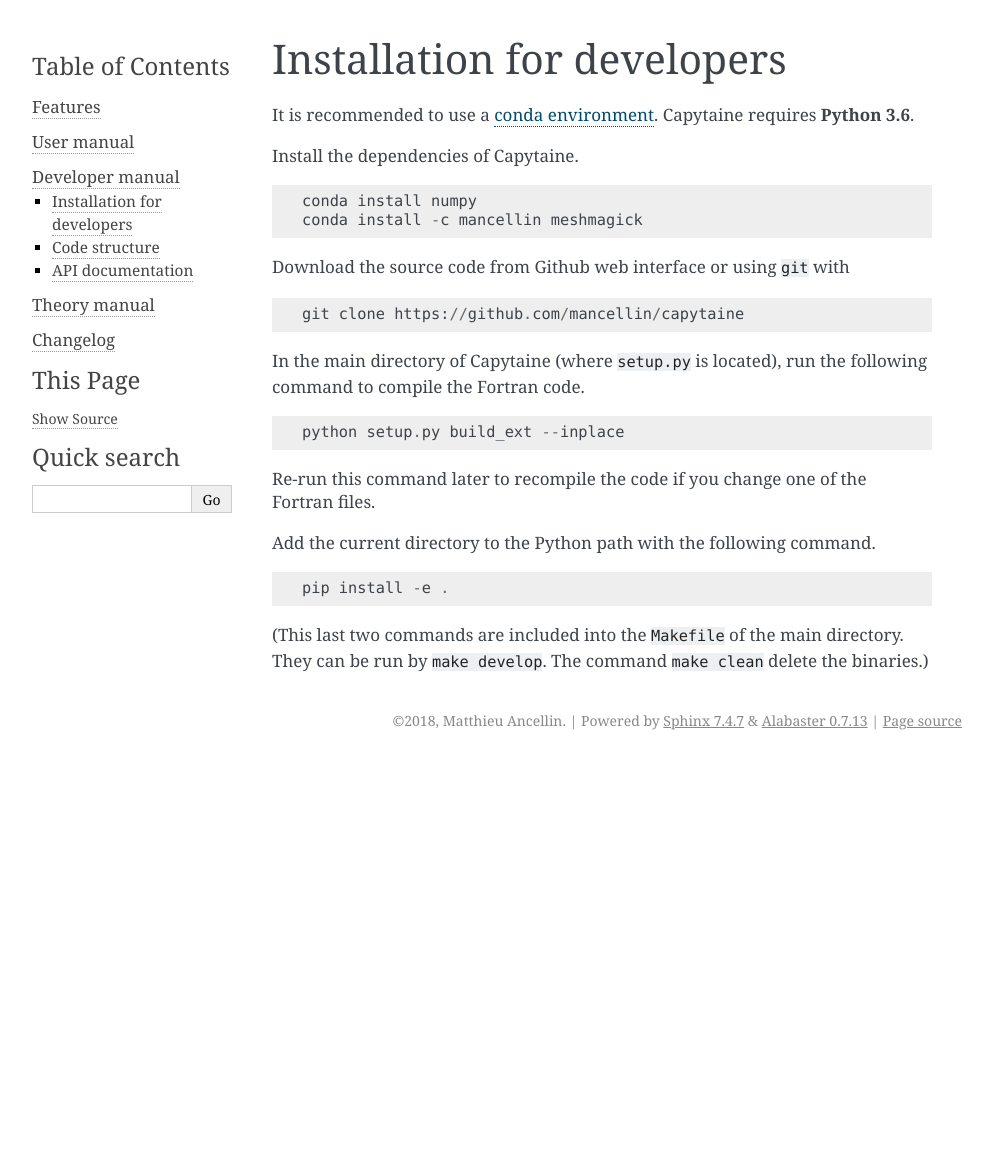
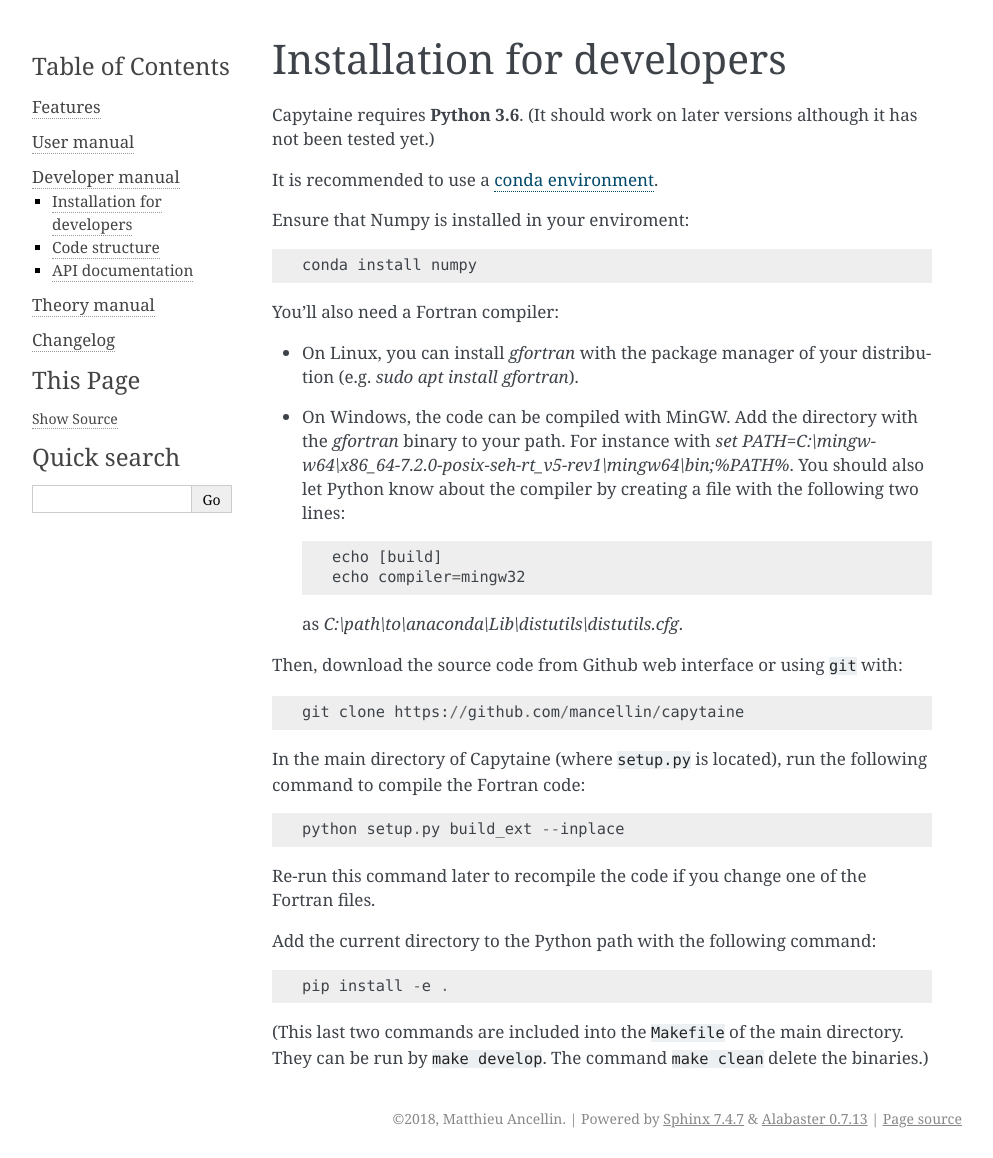
Before and after one commit to capytaine/capytaine, a Sphinx documentation site: the page built from docs/developer_manual/installation.rst, in a window 1280 px wide. Shown: the whole page, without its empty margins (148-1141 px from the left). Built offline with Sphinx 7.4.7, drawn with Linux system fonts in a browser that asks for light colours; before the commit the page ends 900 px from its top, so only the background shows below that.

Commit message:
Improve installation instructions.

```diff
--- a/docs/developer_manual/installation.rst
+++ b/docs/developer_manual/installation.rst
@@ -2,35 +2,41 @@
 Installation for developers
 ===========================
 
+Capytaine requires **Python 3.6**.
+(It should work on later versions although it has not been tested yet.)
+
 It is recommended to use a `conda environment`_.
-Capytaine requires **Python 3.6**.
-
-Install the dependencies of Capytaine.
 
 .. _`conda environment`: https://conda.io/docs/user-guide/tasks/manage-environments.html
 
-::
+Ensure that Numpy is installed in your enviroment::
 
     conda install numpy
-    conda install -c mancellin meshmagick
 
-Download the source code from Github web interface or using ``git`` with
+You'll also need a Fortran compiler:
 
-::
+* On Linux, you can install `gfortran` with the package manager of your distribution (e.g. `sudo apt install gfortran`).
+
+* On Windows, the code can be compiled with MinGW.
+  Add the directory with the `gfortran` binary to your path. For instance with `set PATH=C:\\mingw-w64\\x86_64-7.2.0-posix-seh-rt_v5-rev1\\mingw64\\bin;%PATH%`.
+  You should also let Python know about the compiler by creating a file with the following two lines::
+
+    echo [build]
+    echo compiler=mingw32
+
+  as `C:\\path\\to\\anaconda\\Lib\\distutils\\distutils.cfg`.
+
+Then, download the source code from Github web interface or using ``git`` with::
 
     git clone https://github.com/mancellin/capytaine
 
-In the main directory of Capytaine (where ``setup.py`` is located), run the following command to compile the Fortran code.
-
-::
+In the main directory of Capytaine (where ``setup.py`` is located), run the following command to compile the Fortran code::
 
     python setup.py build_ext --inplace
 
 Re-run this command later to recompile the code if you change one of the Fortran files.
 
-Add the current directory to the Python path with the following command.
-
-::
+Add the current directory to the Python path with the following command::
 
     pip install -e .
 
```
